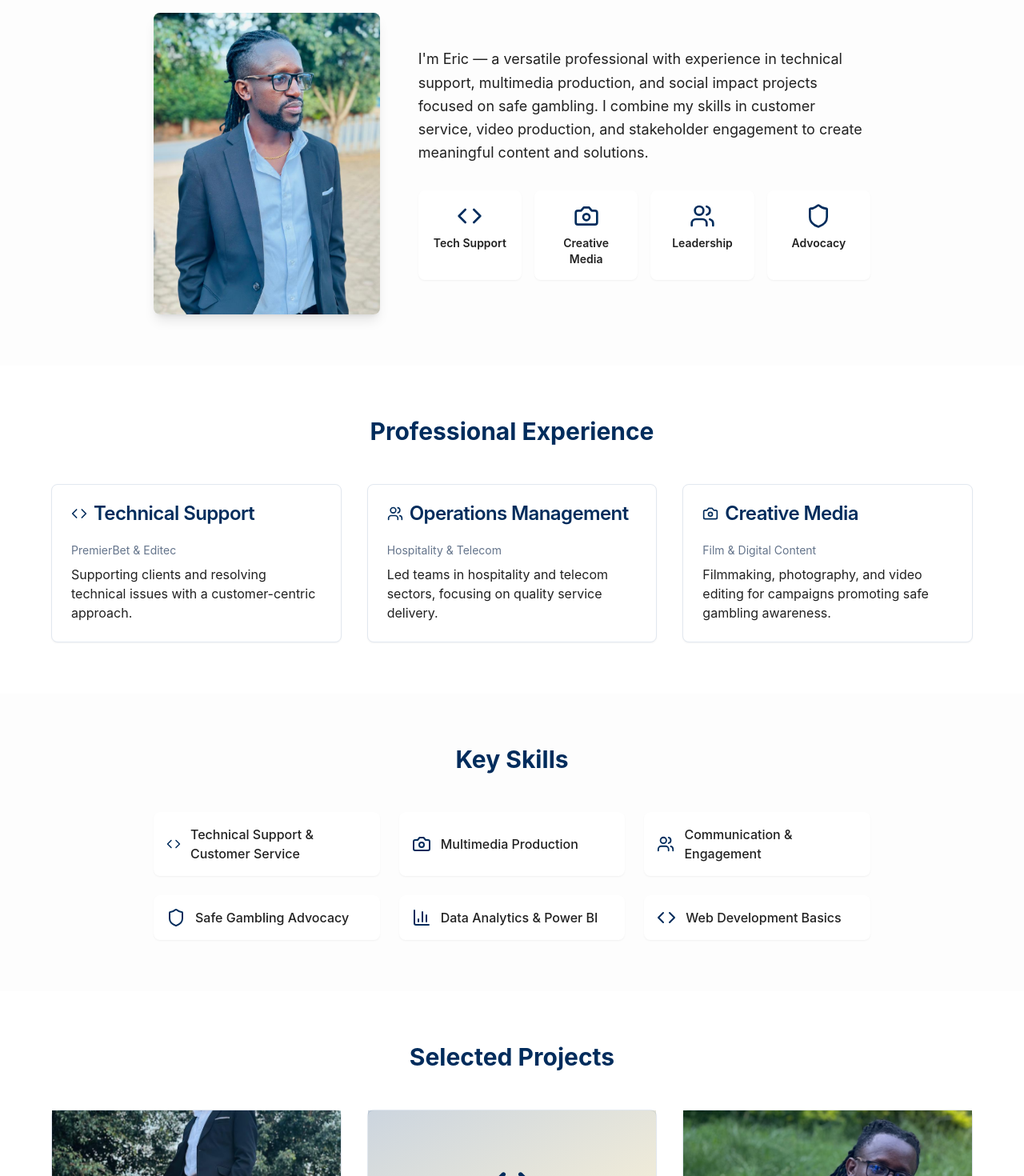
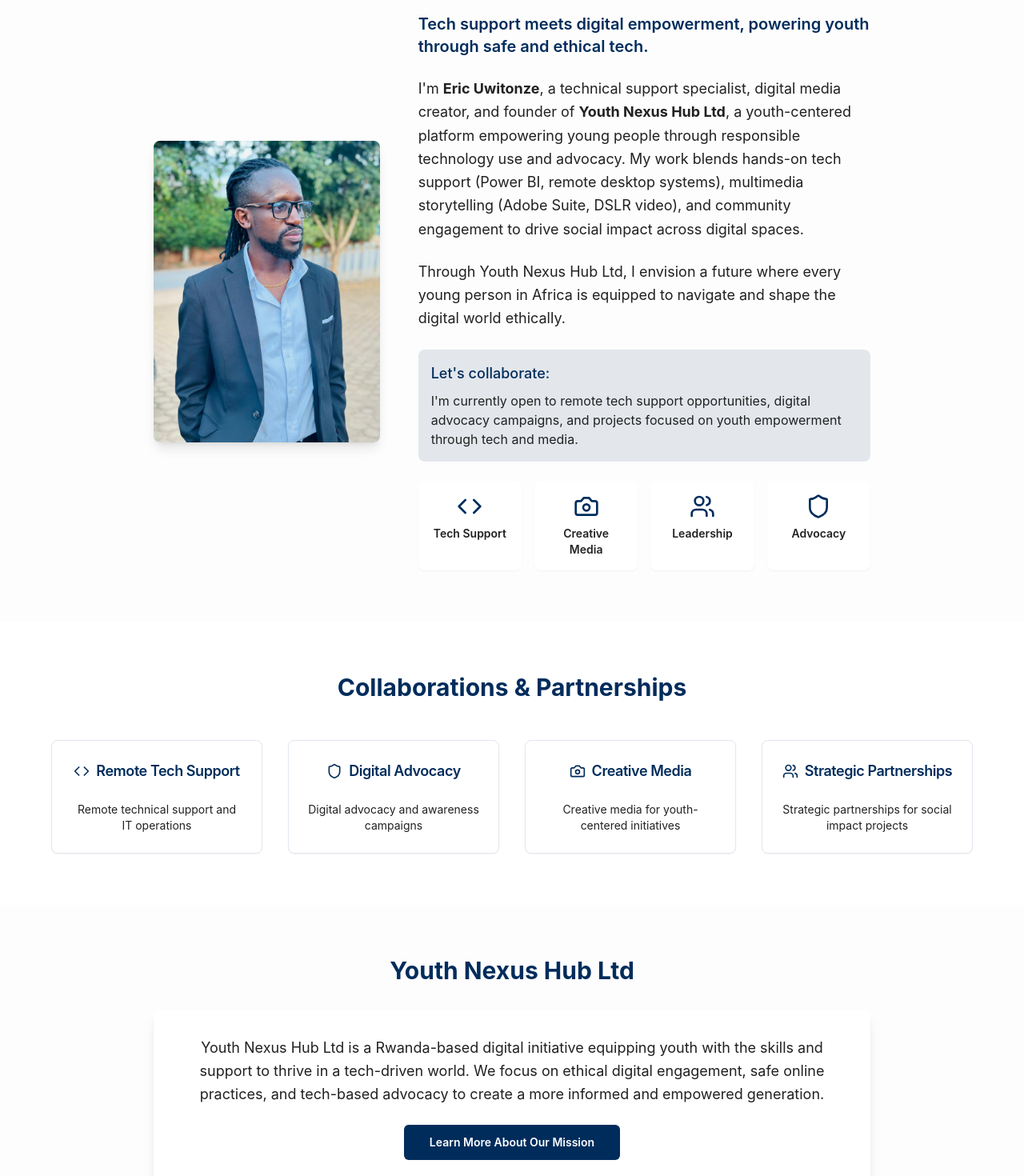
Before and after one commit to ntezeplacide2/www-youthnexushub-org, a React (Vite) app: page /portfolio in a window 1280 px wide. Shown: the part 700-2170 px from the top of the page at 80% size. Built offline with nearby package versions, Linux system fonts and the light colour scheme.

Commit message:
Refine portfolio About Me section
Updated the About Me section with the provided content, including a new description, call to action, and details about collaborations and Youth Nexus Hub Ltd.

```diff
--- a/src/pages/PortfolioPage.tsx
+++ b/src/pages/PortfolioPage.tsx
@@ -79,10 +79,28 @@ export const PortfolioPage = () => {
                   className="w-full max-w-sm mx-auto rounded-lg shadow-lg"
                 />
               </div>
-              <div className="lg:w-2/3">
+              <div className="lg:w-2/3 space-y-6">
+                <div className="text-center lg:text-left">
+                  <h3 className="text-xl font-semibold text-primary mb-3">
+                    Tech support meets digital empowerment, powering youth through safe and ethical tech.
+                  </h3>
+                </div>
+
                 <p className="text-lg leading-relaxed text-foreground">
-                  I'm Eric — a versatile professional with experience in technical support, multimedia production, and social impact projects focused on safe gambling. I combine my skills in customer service, video production, and stakeholder engagement to create meaningful content and solutions.
+                  I'm <strong>Eric Uwitonze</strong>, a technical support specialist, digital media creator, and founder of <strong>Youth Nexus Hub Ltd</strong>, a youth-centered platform empowering young people through responsible technology use and advocacy. My work blends hands-on tech support (Power BI, remote desktop systems), multimedia storytelling (Adobe Suite, DSLR video), and community engagement to drive social impact across digital spaces.
                 </p>
+
+                <p className="text-lg leading-relaxed text-foreground">
+                  Through Youth Nexus Hub Ltd, I envision a future where every young person in Africa is equipped to navigate and shape the digital world ethically.
+                </p>
+
+                <div className="bg-primary/10 p-4 rounded-lg">
+                  <p className="text-lg font-medium text-primary mb-2">Let's collaborate:</p>
+                  <p className="text-foreground">
+                    I'm currently open to remote tech support opportunities, digital advocacy campaigns, and projects focused on youth empowerment through tech and media.
+                  </p>
+                </div>
+
                 <div className="grid grid-cols-2 md:grid-cols-4 gap-4 mt-8">
                   <div className="text-center p-4 bg-background rounded-lg shadow-sm">
                     <Code className="w-8 h-8 text-primary mx-auto mb-2" />
@@ -101,6 +119,85 @@ export const PortfolioPage = () => {
                     <p className="font-semibold text-sm">Advocacy</p>
                   </div>
                 </div>
+              </div>
+            </div>
+          </div>
+        </div>
+      </section>
+
+      {/* Collaborations & Partnerships Section */}
+      <section className="py-16">
+        <div className="container mx-auto px-6">
+          <h2 className="text-3xl font-bold text-center mb-12 text-primary">Collaborations & Partnerships</h2>
+          <div className="grid md:grid-cols-2 lg:grid-cols-4 gap-8 max-w-6xl mx-auto">
+            <Card className="hover:shadow-lg transition-shadow text-center">
+              <CardHeader>
+                <CardTitle className="flex items-center justify-center gap-2 text-lg">
+                  <Code className="w-5 h-5 text-primary" />
+                  Remote Tech Support
+                </CardTitle>
+              </CardHeader>
+              <CardContent>
+                <p className="text-sm">Remote technical support and IT operations</p>
+              </CardContent>
+            </Card>
+
+            <Card className="hover:shadow-lg transition-shadow text-center">
+              <CardHeader>
+                <CardTitle className="flex items-center justify-center gap-2 text-lg">
+                  <Shield className="w-5 h-5 text-primary" />
+                  Digital Advocacy
+                </CardTitle>
+              </CardHeader>
+              <CardContent>
+                <p className="text-sm">Digital advocacy and awareness campaigns</p>
+              </CardContent>
+            </Card>
+
+            <Card className="hover:shadow-lg transition-shadow text-center">
+              <CardHeader>
+                <CardTitle className="flex items-center justify-center gap-2 text-lg">
+                  <Camera className="w-5 h-5 text-primary" />
+                  Creative Media
+                </CardTitle>
+              </CardHeader>
+              <CardContent>
+                <p className="text-sm">Creative media for youth-centered initiatives</p>
+              </CardContent>
+            </Card>
+
+            <Card className="hover:shadow-lg transition-shadow text-center">
+              <CardHeader>
+                <CardTitle className="flex items-center justify-center gap-2 text-lg">
+                  <Users className="w-5 h-5 text-primary" />
+                  Strategic Partnerships
+                </CardTitle>
+              </CardHeader>
+              <CardContent>
+                <p className="text-sm">Strategic partnerships for social impact projects</p>
+              </CardContent>
+            </Card>
+          </div>
+        </div>
+      </section>
+
+      {/* Youth Nexus Hub Ltd Section */}
+      <section className="py-16 bg-secondary/30">
+        <div className="container mx-auto px-6">
+          <div className="max-w-4xl mx-auto text-center">
+            <h2 className="text-3xl font-bold mb-8 text-primary">Youth Nexus Hub Ltd</h2>
+            <div className="bg-background p-8 rounded-lg shadow-lg">
+              <p className="text-lg leading-relaxed text-foreground">
+                Youth Nexus Hub Ltd is a Rwanda-based digital initiative equipping youth with the skills and support to thrive in a tech-driven world. We focus on ethical digital engagement, safe online practices, and tech-based advocacy to create a more informed and empowered generation.
+              </p>
+              <div className="mt-6">
+                <Button
+                  size="lg"
+                  className="font-semibold"
+                  onClick={() => navigate('/')}
+                >
+                  Learn More About Our Mission
+                </Button>
               </div>
             </div>
           </div>
```
